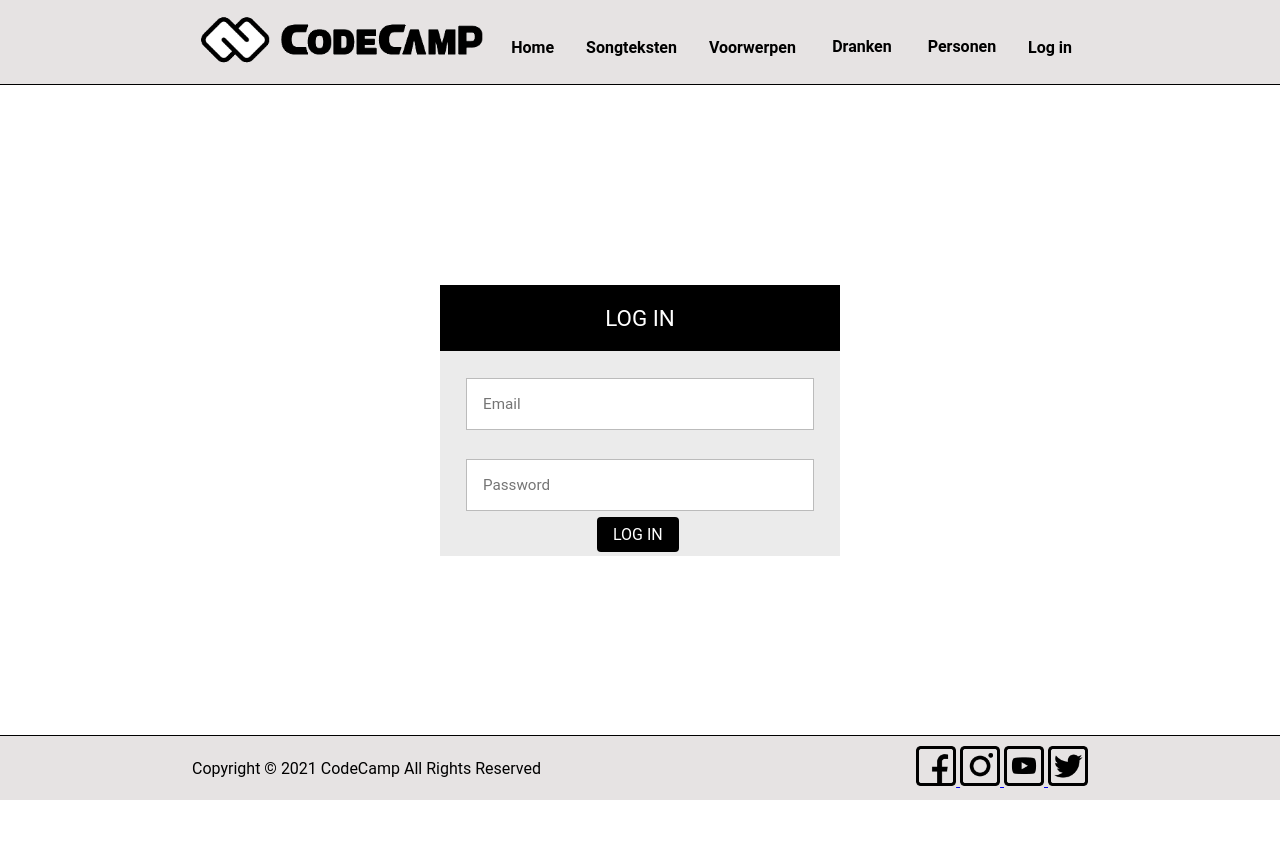
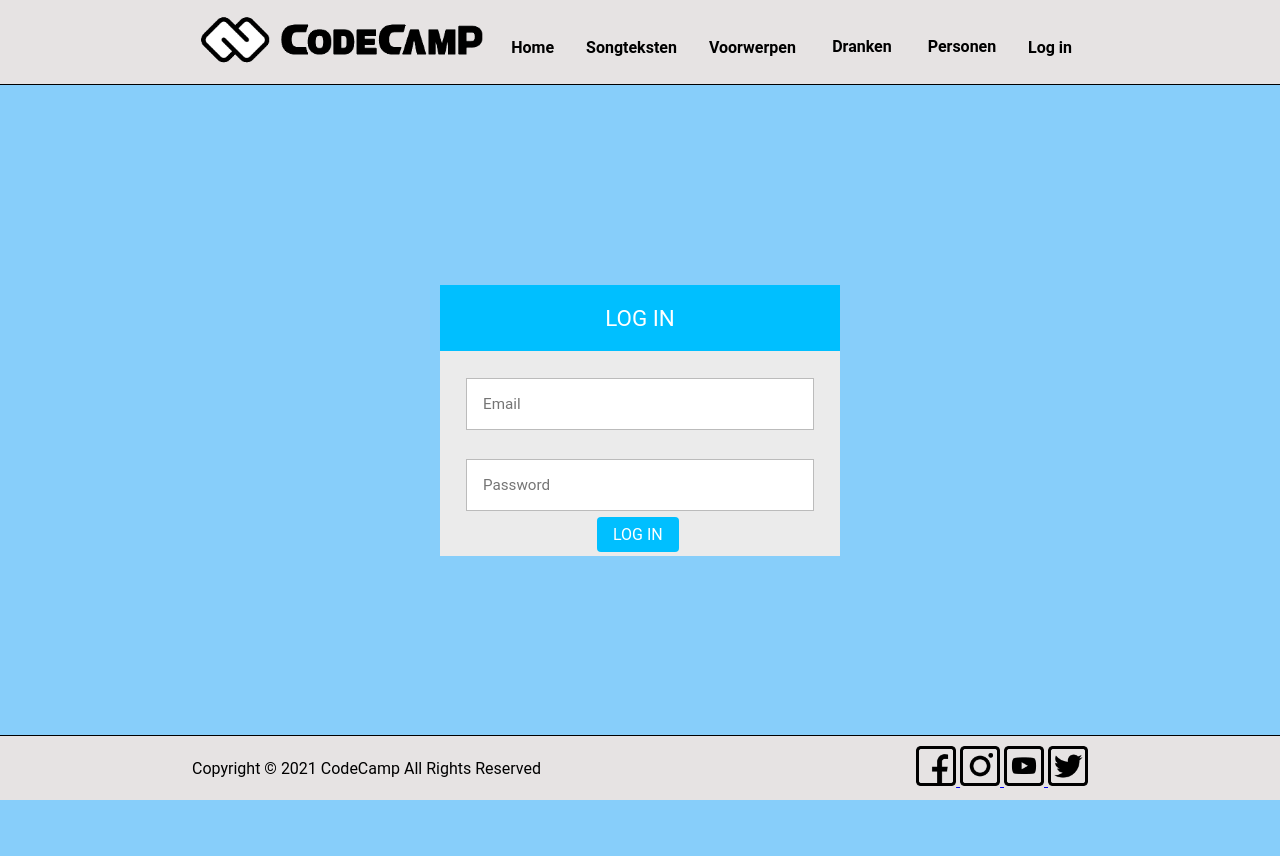
Before and after one commit to AxlVreeke/C2_CodeCamp, a PHP site: page /C2_CodeCamp/resources/login.php in a window 1280 px wide. Run offline with PHP 8.4, Linux system fonts and the light colour scheme.

Commit message:
stylig index

```diff
--- a/CSS/style.css
+++ b/CSS/style.css
@@ -49,9 +49,14 @@ body{
     border: 12px solid transparent;
     border-bottom-color: #28d;
   } */
-
+.map_zoom:hover{
+    cursor: pointer;
+}
+.map_zoom{
+    padding: 2px;
+}
 .login-header {
-    background: black;
+    background: #00BFFF;
     padding: 20px;
     font-size: 1.4em;
     font-weight: normal;
@@ -117,7 +122,7 @@ body{
     border-color: rgb(15, 15, 15);
 }
 .login_form{
-  background-color: black;
+  background-color: #00BFFF;
   color: white;
   padding: 0.5em 1em;
   text-decoration: none;
@@ -701,7 +706,12 @@ html{
     width: 20px;
     margin: 10px;
 }
-
+/* .container{
+    background-color: blue;
+} */
+.index-cool{
+    background-color: lightblue;
+}
 .font-decor:hover {
     border: none;
 }
--- a/header.php
+++ b/header.php
@@ -108,4 +108,4 @@
     </nav>
   </header>
 </body id="page-container">
-<div id="content-wrap">
+<div class="content-wrap1"id="content-wrap">
--- a/resources/login.php
+++ b/resources/login.php
@@ -1,5 +1,8 @@
 <?php require_once '../header.php'; ?>
-
+<style type="text/css">
+  body {
+    background-color: #87CEFA }
+  </style>
 <div class="login">
   <div class="login-triangle"></div>
 
```
Also changed, not shown: index.php (+5 -2 lines).
